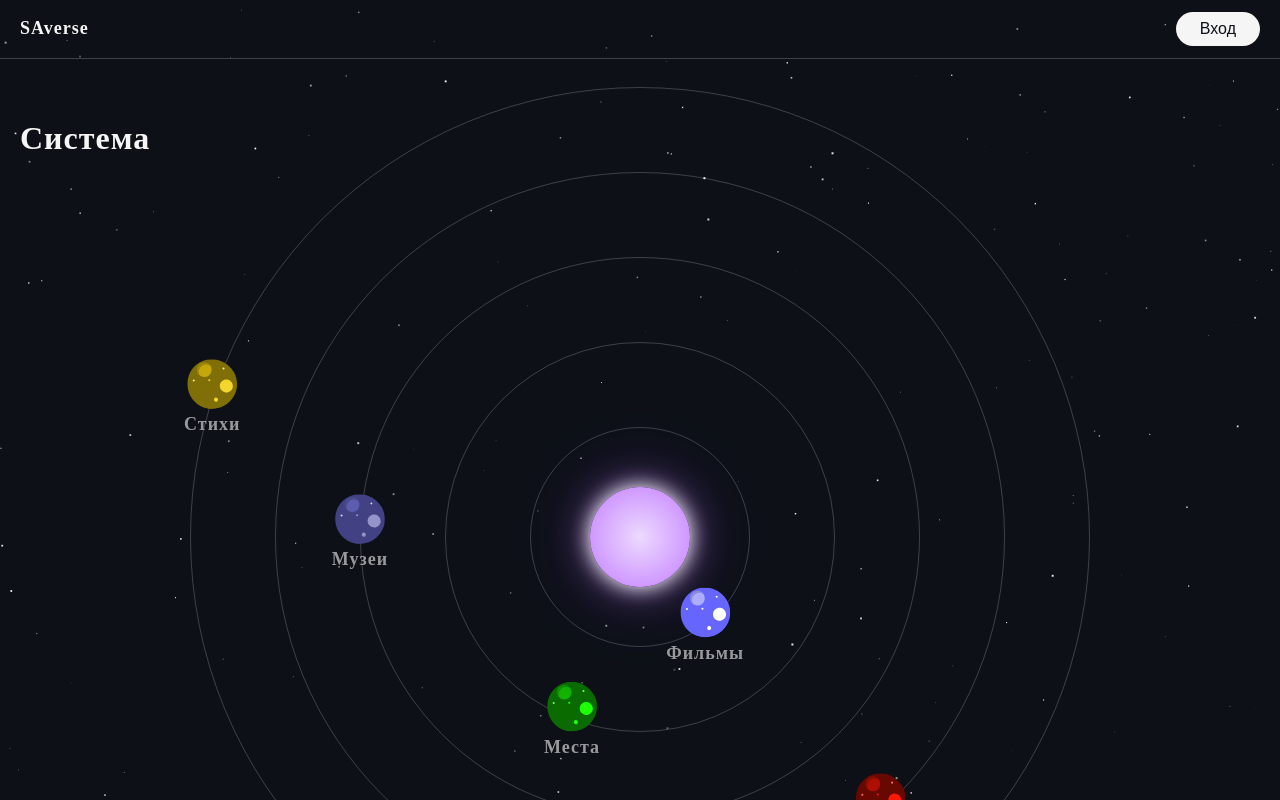
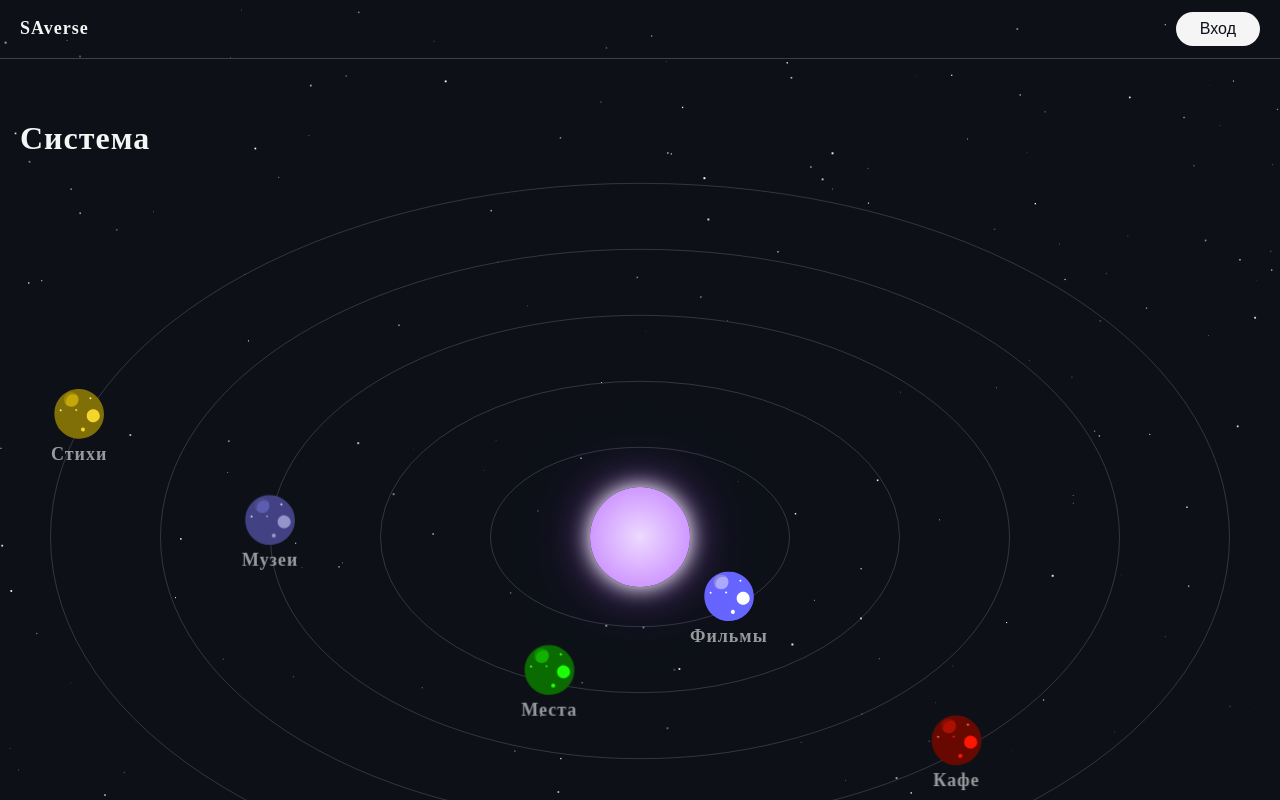
Before and after one commit to SAivanWeb/SAverse, a Vue app: page /galaxy/1 in a window 1280 px wide. Shown: the top 800 px of the page. Built offline with nearby package versions, Linux system fonts and the light colour scheme; a web font is replaced by a local one.

Commit message:
наклон системы

```diff
--- a/src/components/template/StarSystem.vue
+++ b/src/components/template/StarSystem.vue
@@ -6,28 +6,32 @@
           v-for="(item, index) in planets"
           :key="item.id + '-orbit'"
           class="system__orbit"
-          :style="{ '--radius': `${110 + index * 85}px` }"
+          :style="{ '--radius': `${150 + index * 110}px` }"
         ></div>
 
-
-        <Planet
+        <div
           v-for="(item, index) in planets"
-          :key="item.id"
-          class="system__planet"
-          :title="item.title"
-          :size="50"
-          :color="item.color"
-          :type="item.type"
-          :id="item.id"
-          text="small"
+          :key="item.id + '-wrapper'"
+          class="system__planet-wrapper"
           :style="{
             animationDuration: `${60}s`,
             animationDelay: randomDelays[index] + 's',
-            '--radius': `${110 + index * 85}px`
+            '--radius': `${150 + index * 110}px`
           }"
-        />
+        >
+          <Planet
+            class="system__planet"
+            :title="item.title"
+            :size="50"
+            :color="item.color"
+            :type="item.type"
+            :id="item.id"
+            text="small"
+          />
+        </div>
       </template>
 
+      <!-- Звезда -->
       <template v-if="star">
         <Planet
           class="system__star"
@@ -52,7 +56,6 @@ const props = defineProps<{ items: Planets[] }>();
 
 const star = computed(() => props.items.find(item => item.type === "star"));
 const planets = computed(() => props.items.filter(item => item.type === "planet"));
-
 const randomDelays = planets.value.map(() => -Math.random() * 30);
 </script>
 
@@ -75,7 +78,6 @@ const randomDelays = planets.value.map(() => -Math.random() * 30);
     top: 50%;
     left: 50%;
     transform: translate(-50%, -50%);
-    pointer-events: auto;
     z-index: 10;
   }
 
@@ -83,7 +85,7 @@ const randomDelays = planets.value.map(() => -Math.random() * 30);
     position: absolute;
     top: 50%;
     left: 50%;
-    transform: translate(-50%, -50%);
+    transform: translate(-50%, -50%) scaleY(0.6);
     width: calc(var(--radius) * 2);
     height: calc(var(--radius) * 2);
     border: 1px solid rgba(255, 255, 255, 0.2);
@@ -91,29 +93,32 @@ const randomDelays = planets.value.map(() => -Math.random() * 30);
     pointer-events: none;
   }
 
-  &__planet {
+  &__planet-wrapper {
     position: absolute;
     top: 50%;
     left: 50%;
-    transform: translate(-50%, -50%) rotate(0deg) translateX(var(--radius)) rotate(0deg);
+    transform: translate(-50%, -50%) scaleY(0.6)
+    rotate(0deg) translateX(var(--radius)) rotate(0deg);
     animation: orbit linear infinite;
+    pointer-events: none;
+  }
+
+  &__planet {
+    transform: scaleY(calc(1 / 0.6));
     cursor: pointer;
     pointer-events: auto;
-    z-index: 20;
-
-    &:hover {
-      transform: rotate(0deg) translateX(var(--radius)) scale(1.1) rotate(0deg);
-      transition: transform 0.2s ease;
-    }
+    transition: transform 0.3s ease;
   }
 }
 
 @keyframes orbit {
   from {
-    transform: translate(-50%, -50%) rotate(0deg) translateX(var(--radius)) rotate(0deg);
+    transform: translate(-50%, -50%) scaleY(0.6)
+    rotate(0deg) translateX(var(--radius)) rotate(0deg);
   }
   to {
-    transform: translate(-50%, -50%) rotate(360deg) translateX(var(--radius)) rotate(-360deg);
+    transform: translate(-50%, -50%) scaleY(0.6)
+    rotate(360deg) translateX(var(--radius)) rotate(-360deg);
   }
 }
 </style>
```
